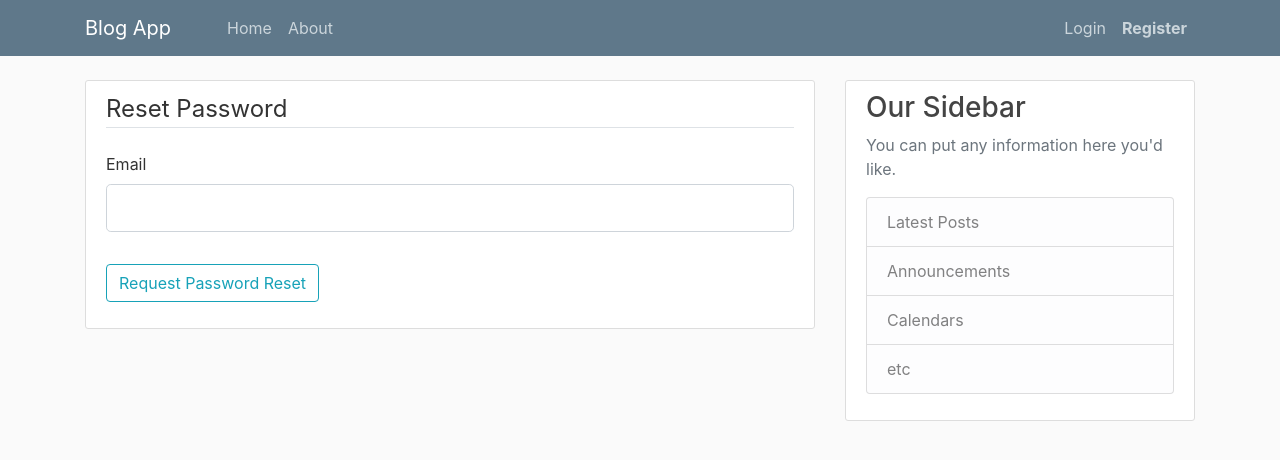
After one commit to Kamranbarlas/flask_app, a Flask app: page /reset_password in a window 1280 px wide. The commit adds this page. Shown: the top 460 px of the page. Run offline with Flask 2, Linux system fonts and the light colour scheme; some libraries are stand-ins or nearby versions.

Commit message:
Change Password

```diff
--- a/flaskblog/forms.py
+++ b/flaskblog/forms.py
@@ -1,41 +1,45 @@
 from flask_wtf import FlaskForm
 from flask_wtf.file import FileField, FileAllowed
+from flask_login import current_user
 from wtforms import StringField, PasswordField, SubmitField, BooleanField, TextAreaField
 from wtforms.validators import DataRequired, Length, Email, EqualTo, ValidationError
 from flaskblog.models import User
-from flask_login import current_user
 
 
 class RegistrationForm(FlaskForm):
-    username = StringField('Username', validators=[DataRequired(), Length(min=2, max=20)])
-    email = StringField('Email', validators=[DataRequired(), Email()])
+    username = StringField('Username',
+                           validators=[DataRequired(), Length(min=2, max=20)])
+    email = StringField('Email',
+                        validators=[DataRequired(), Email()])
     password = PasswordField('Password', validators=[DataRequired()])
-    confirm_password = PasswordField('Confirm Password', validators=[DataRequired(), EqualTo("password")])
-
+    confirm_password = PasswordField('Confirm Password',
+                                     validators=[DataRequired(), EqualTo('password')])
     submit = SubmitField('Sign Up')
-
 
     def validate_username(self, username):
         user = User.query.filter_by(username=username.data).first()
         if user:
-            raise ValidationError('Username is already taken.')
+            raise ValidationError('That username is taken. Please choose a different one.')
 
     def validate_email(self, email):
         user = User.query.filter_by(email=email.data).first()
         if user:
-            raise ValidationError('Email is already taken.')
+            raise ValidationError('That email is taken. Please choose a different one.')
 
 
 class LoginForm(FlaskForm):
-    email = StringField('email', validators=[DataRequired(), Email()])
+    email = StringField('Email',
+                        validators=[DataRequired(), Email()])
     password = PasswordField('Password', validators=[DataRequired()])
-    remember_me = BooleanField("Remember Me")
-    submit = SubmitField('Log IN')
+    remember = BooleanField('Remember Me')
+    submit = SubmitField('Login')
 
 
 class UpdateAccountForm(FlaskForm):
-    username = StringField('Username', validators=[DataRequired(), Length(min=2,max=20)])
-    email = StringField('Email', validators=[DataRequired(), Email()])
+    username = StringField('Username',
+                           validators=[DataRequired(), Length(min=2, max=20)])
+    email = StringField('Email',
+                        validators=[DataRequired(), Email()])
     picture = FileField('Update Profile Picture', validators=[FileAllowed(['jpg', 'png'])])
     submit = SubmitField('Update')
 
@@ -43,35 +47,34 @@ class UpdateAccountForm(FlaskForm):
         if username.data != current_user.username:
             user = User.query.filter_by(username=username.data).first()
             if user:
-                raise ValidationError('Username is already taken.')
-
+                raise ValidationError('That username is taken. Please choose a different one.')
 
     def validate_email(self, email):
         if email.data != current_user.email:
             user = User.query.filter_by(email=email.data).first()
             if user:
-                raise ValidationError('Email is already taken.')
+                raise ValidationError('That email is taken. Please choose a different one.')
 
 
 class PostForm(FlaskForm):
     title = StringField('Title', validators=[DataRequired()])
-    content = TextAreaField('content', validators=[DataRequired()])
+    content = TextAreaField('Content', validators=[DataRequired()])
     submit = SubmitField('Post')
 
 
 class RequestResetForm(FlaskForm):
-    email = StringField('Email', validators=[DataRequired(), Email()])
+    email = StringField('Email',
+                        validators=[DataRequired(), Email()])
     submit = SubmitField('Request Password Reset')
 
-
     def validate_email(self, email):
-        if email.data != current_user.email:
-            user = User.query.filter_by(email=email.data).first()
-            if user is None:
-                raise ValidationError('There is no email with account, Register First..')
+        user = User.query.filter_by(email=email.data).first()
+        if user is None:
+            raise ValidationError('There is no account with that email. You must register first.')
 
 
 class ResetPasswordForm(FlaskForm):
     password = PasswordField('Password', validators=[DataRequired()])
-    confirm_password = PasswordField('Confirm Password', validators=[DataRequired(), EqualTo("password")])
-    submit = SubmitField('Request Password')
+    confirm_password = PasswordField('Confirm Password',
+                                     validators=[DataRequired(), EqualTo('password')])
+    submit = SubmitField('Reset Password')
--- a/flaskblog/models.py
+++ b/flaskblog/models.py
@@ -19,9 +19,10 @@ class User(db.Model, UserMixin):
 
     # Generating Token
     def get_reset_token(self, expires_sec=1800):
-        s = Serializer(app.config['SECRET_KEY'], expires_sec=1800)
+        s = Serializer(app.config['SECRET_KEY'], expires_sec)
         return s.dumps({'user_id': self.id}).decode('utf-8')
     # Validating Token and @staticmethod is used for not using self and considering token instead.
+
     @staticmethod
     def verify_reset_token(token):
         s = Serializer(app.config['SECRET_KEY'])
--- a/flaskblog/routes.py
+++ b/flaskblog/routes.py
@@ -1,26 +1,26 @@
+import os
 import secrets
-import os
 from PIL import Image
-from flaskblog import app, db, bcrypt
 from flask import render_template, url_for, flash, redirect, request, abort
-from flaskblog.forms import RegistrationForm, LoginForm, UpdateAccountForm, PostForm, RequestResetForm, ResetPasswordForm
+from flaskblog import app, db, bcrypt, mail
+from flaskblog.forms import (RegistrationForm, LoginForm, UpdateAccountForm,
+                             PostForm, RequestResetForm, ResetPasswordForm)
 from flaskblog.models import User, Post
 from flask_login import login_user, current_user, logout_user, login_required
-# Entering Dummy Data
-# Dummy data removed
+from flask_mail import Message
 
 
-@app.route('/')
+@app.route("/")
 @app.route("/home")
 def home():
     page = request.args.get('page', 1, type=int)
-    posts = Post.query.order_by(Post.date_posted.desc()).paginate(page=page, per_page=1)
-    return render_template('/home.html', posts=posts)
+    posts = Post.query.order_by(Post.date_posted.desc()).paginate(page=page, per_page=5)
+    return render_template('home.html', posts=posts)
 
 
 @app.route("/about")
 def about():
-    return render_template('/about.html', title="About_us")
+    return render_template('about.html', title='About')
 
 
 @app.route("/register", methods=['GET', 'POST'])
@@ -33,7 +33,7 @@ def register():
         user = User(username=form.username.data, email=form.email.data, password=hashed_password)
         db.session.add(user)
         db.session.commit()
-        flash('Your Account has been created', 'success')
+        flash('Your account has been created! You are now able to log in', 'success')
         return redirect(url_for('login'))
     return render_template('register.html', title='Register', form=form)
 
@@ -46,11 +46,11 @@ def login():
     if form.validate_on_submit():
         user = User.query.filter_by(email=form.email.data).first()
         if user and bcrypt.check_password_hash(user.password, form.password.data):
-            login_user(user, remember=form.remember_me.data)
+            login_user(user, remember=form.remember.data)
             next_page = request.args.get('next')
             return redirect(next_page) if next_page else redirect(url_for('home'))
         else:
-            flash('Login UnSuccessful. Please check username and password', 'dark')
+            flash('Login Unsuccessful. Please check email and password', 'danger')
     return render_template('login.html', title='Login', form=form)
 
 
@@ -64,9 +64,9 @@ def save_picture(form_picture):
     random_hex = secrets.token_hex(8)
     _, f_ext = os.path.splitext(form_picture.filename)
     picture_fn = random_hex + f_ext
-    picture_path = os.path.join(app.root_path, 'static/profile_pics/', picture_fn)
+    picture_path = os.path.join(app.root_path, 'static/profile_pics', picture_fn)
 
-    output_size = (480, 480)
+    output_size = (125, 125)
     i = Image.open(form_picture)
     i.thumbnail(output_size)
     i.save(picture_path)
@@ -85,13 +85,14 @@ def account():
         current_user.username = form.username.data
         current_user.email = form.email.data
         db.session.commit()
-        flash('your account has been updated', 'success')
+        flash('Your account has been updated!', 'success')
         return redirect(url_for('account'))
     elif request.method == 'GET':
         form.username.data = current_user.username
         form.email.data = current_user.email
     image_file = url_for('static', filename='profile_pics/' + current_user.image_file)
-    return render_template('account.html', title='Account', image_file=image_file, form=form)
+    return render_template('account.html', title='Account',
+                           image_file=image_file, form=form)
 
 
 @app.route("/post/new", methods=['GET', 'POST'])
@@ -102,9 +103,10 @@ def new_post():
         post = Post(title=form.title.data, content=form.content.data, author=current_user)
         db.session.add(post)
         db.session.commit()
-        flash("Your post has benn created", "success")
+        flash('Your post has been created!', 'success')
         return redirect(url_for('home'))
-    return render_template('create_post.html', title="New Post", form=form, ledgend="New Post")
+    return render_template('create_post.html', title='New Post',
+                           form=form, legend='New Post')
 
 
 @app.route("/post/<int:post_id>")
@@ -124,13 +126,13 @@ def update_post(post_id):
         post.title = form.title.data
         post.content = form.content.data
         db.session.commit()
-        flash('your post has been updated.', 'success')
+        flash('Your post has been updated!', 'success')
         return redirect(url_for('post', post_id=post.id))
     elif request.method == 'GET':
         form.title.data = post.title
         form.content.data = post.content
-    return render_template('create_post.html', title="Updated Post", form=form,
-                           legend='Update Post')
+    return render_template('create_post.html', title='Update Post',
+                           form=form, legend='Update Post')
 
 
 @app.route("/post/<int:post_id>/delete", methods=['POST'])
@@ -141,7 +143,7 @@ def delete_post(post_id):
         abort(403)
     db.session.delete(post)
     db.session.commit()
-    flash('Your Post has been Deleted!', 'success')
+    flash('Your post has been deleted!', 'success')
     return redirect(url_for('home'))
 
 
@@ -151,12 +153,49 @@ def user_posts(username):
     user = User.query.filter_by(username=username).first_or_404()
     posts = Post.query.filter_by(author=user)\
         .order_by(Post.date_posted.desc())\
-        .paginate(page=page, per_page=1)
-    return render_template('/user_posts.html', posts=posts, user=user)
+        .paginate(page=page, per_page=5)
+    return render_template('user_posts.html', posts=posts, user=user)
 
 
-@app.route("/reset/password", methods=['GET', 'POST'])
+def send_reset_email(user):
+    token = user.get_reset_token()
+    msg = Message('Password Reset Request',
+                  sender='noreply@demo.com',
+                  recipients=[user.email])
+    msg.body = f'''To reset your password, visit the following link:
+{url_for('reset_token', token=token, _external=True)}
+
+If you did not make this request then simply ignore this email and no changes will be made.
+'''
+    mail.send(msg)
+
+
+@app.route("/reset_password", methods=['GET', 'POST'])
 def reset_request():
     if current_user.is_authenticated:
         return redirect(url_for('home'))
-    form = RequestResetForm('reset_request.html', title='Reset Password', form=form)
+    form = RequestResetForm()
+    if form.validate_on_submit():
+        user = User.query.filter_by(email=form.email.data).first()
+        send_reset_email(user)
+        flash('An email has been sent with instructions to reset your password.', 'info')
+        return redirect(url_for('login'))
+    return render_template('reset_request.html', title='Reset Password', form=form)
+
+
+@app.route("/reset_password/<token>", methods=['GET', 'POST'])
+def reset_token(token):
+    if current_user.is_authenticated:
+        return redirect(url_for('home'))
+    user = User.verify_reset_token(token)
+    if user is None:
+        flash('That is an invalid or expired token', 'warning')
+        return redirect(url_for('reset_request'))
+    form = ResetPasswordForm()
+    if form.validate_on_submit():
+        hashed_password = bcrypt.generate_password_hash(form.password.data).decode('utf-8')
+        user.password = hashed_password
+        db.session.commit()
+        flash('Your password has been updated! You are now able to log in', 'success')
+        return redirect(url_for('login'))
+    return render_template('reset_token.html', title='Reset Password', form=form)
--- /dev/null
+++ b/flaskblog/templates/reset_request.html
@@ -0,0 +1,27 @@
+{% extends "layout.html" %}
+{% block content %}
+    <div class="content-section">
+        <form method="POST" action="">
+            {{ form.hidden_tag() }}
+            <fieldset class="form-group">
+                <legend class="border-bottom mb-4">Reset Password</legend>
+                <div class="form-group">
+                    {{ form.email.label(class="form-control-label") }}
+                    {% if form.email.errors %}
+                        {{ form.email(class="form-control form-control-lg is-invalid") }}
+                        <div class="invalid-feedback">
+                            {% for error in form.email.errors %}
+                                <span>{{ error }}</span>
+                            {% endfor %}
+                        </div>
+                    {% else %}
+                        {{ form.email(class="form-control form-control-lg") }}
+                    {% endif %}
+                </div>
+            </fieldset>
+            <div class="form-group">
+                {{ form.submit(class="btn btn-outline-info") }}
+            </div>
+        </form>
+    </div>
+{% endblock content %}
--- /dev/null
+++ b/testing.py
@@ -0,0 +1,6 @@
+from pathlib import Path
+from dotenv import load_dotenv
+import os
+env_path = Path('Path to the .env file')
+print(load_dotenv(dotenv_path=env_path))
+print(os.environ.get(''))
```
Also changed, not shown: flaskblog/__init__.py (+12 -1 lines), flaskblog/templates/login.html (+10 -22 lines), flaskblog/templates/reset_token.html (added, +40 -0 lines), flaskblog/site.db, 1 other file.
